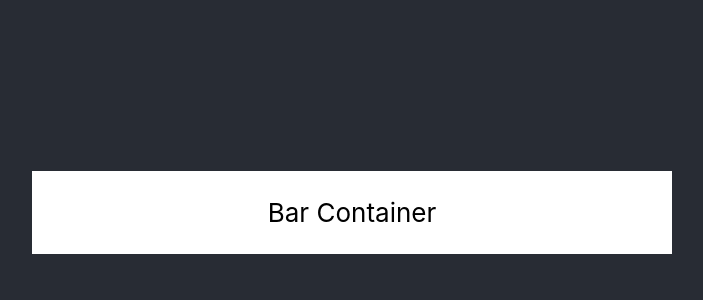
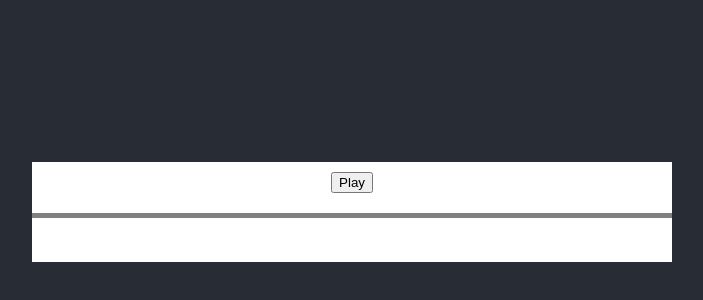
Before and after one commit to SanderKoopmans/DSA-play_bar, a React (Create React App) app: page / in a window 1280 px wide. Shown: the part 188-488 px from the top of the page, without its empty margins (288-991 px from the left). Built offline with nearby package versions, Linux system fonts and the light colour scheme.

Commit message:
Basic play & Bar layout

```diff
--- a/src/progressBar/ProgressBar.css
+++ b/src/progressBar/ProgressBar.css
@@ -1,6 +1,7 @@
 .bar-container {
   position: relative;
   color: black;
+  height: 100px;
 }
 
 .bar {
@@ -10,3 +11,15 @@
   position: absolute;
   bottom: 10px;
 }
+
+.bar-bottom {
+  display: flex;
+  justify-content: center;
+}
+
+.progress-container {
+  width: 750px;
+  height: 5px;
+  background-color: gray;
+  margin-top: 20px;
+}
--- a/src/progressBar/ProgressBar.jsx
+++ b/src/progressBar/ProgressBar.jsx
@@ -4,7 +4,13 @@ import './ProgressBar.css';
 const ProgressBar = () => {
   return (
     <div className="bar-container">
-      <p>Bar Container</p>
+      <div className="bar-top">
+        <button>Play</button>
+      </div>
+      <div className="bar-bottom">
+        <div className="progress-container"></div>
+      </div>
+
     </div>
   );
 };
```
